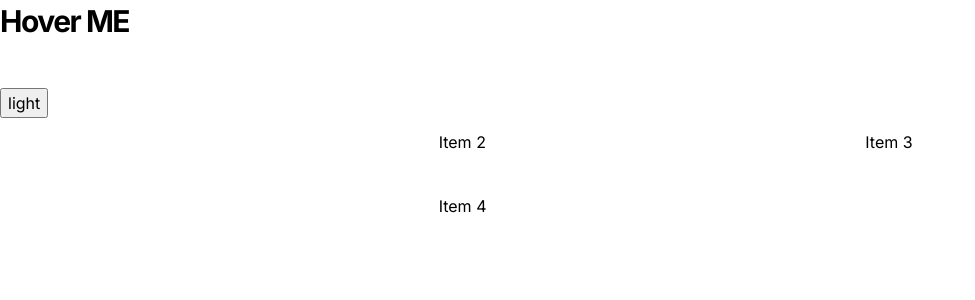
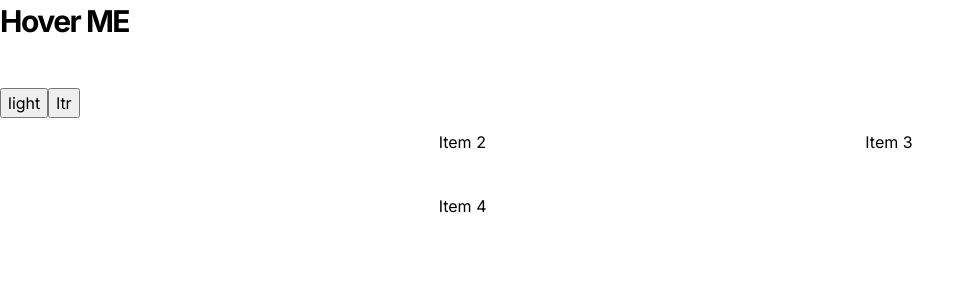
Before and after one commit to sshahriazz/st-react, a React (Create React App) app: page / in a window 1280 px wide. Shown: the top 300 px of the page, without its empty margins (0-975 px from the left). Built offline with nearby package versions, Linux system fonts and the light colour scheme.

Commit message:
RTL, LTR update

```diff
--- a/src/App.tsx
+++ b/src/App.tsx
@@ -36,8 +36,10 @@ const StyledText = styled(Text, {
 
 function App() {
   const [dark, setDark] = useState(false);
+  const [rtl, setRtl] = useState(false);
   return (
     <TNextUIProvider theme={dark ? darkTheme : lightTheme}>
+      <div dir={rtl ? "rtl" : "ltr"}>
         <StyledText
           h1
           size={30}
@@ -51,6 +53,9 @@ function App() {
         <Spacer y={2} />
         <button onClick={() => setDark((value) => !value)}>
           {dark ? "dark" : "light"}
+        </button>
+        <button onClick={() => setRtl((value) => !value)}>
+          {rtl ? "rtl" : "ltr"}
         </button>
         <GridContainer gap={2} justify="center">
           <Grid xs={4}>
@@ -69,6 +74,7 @@ function App() {
           <Grid xs={4}>Item 3</Grid>
           <Grid xs={4}>Item 4</Grid>
         </GridContainer>
+      </div>
     </TNextUIProvider>
   );
 }
```
Also changed, not shown: 1 other file (tests, documents, lock files or other folders). Lines whose indentation alone changed are shown as unchanged.
